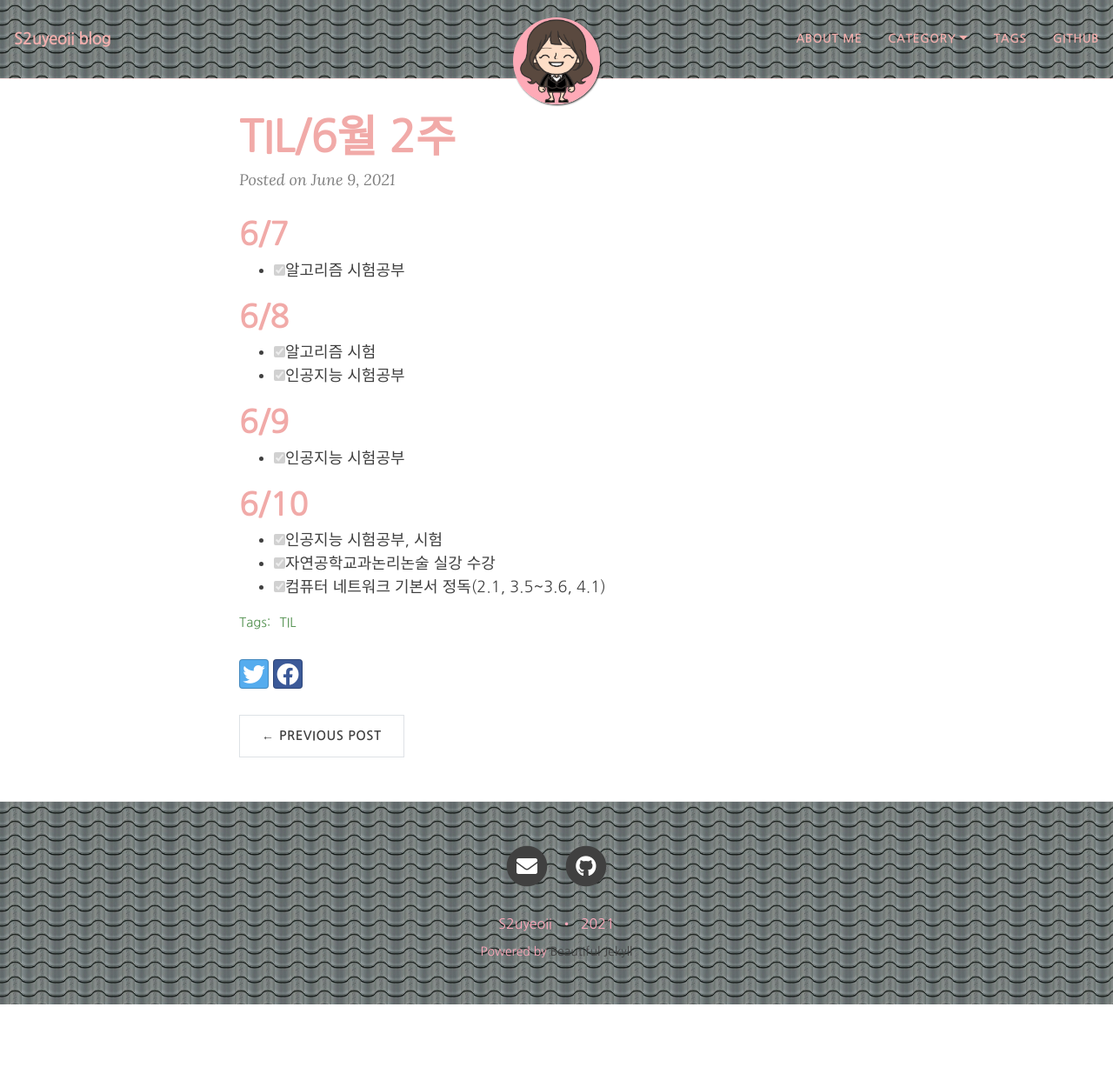
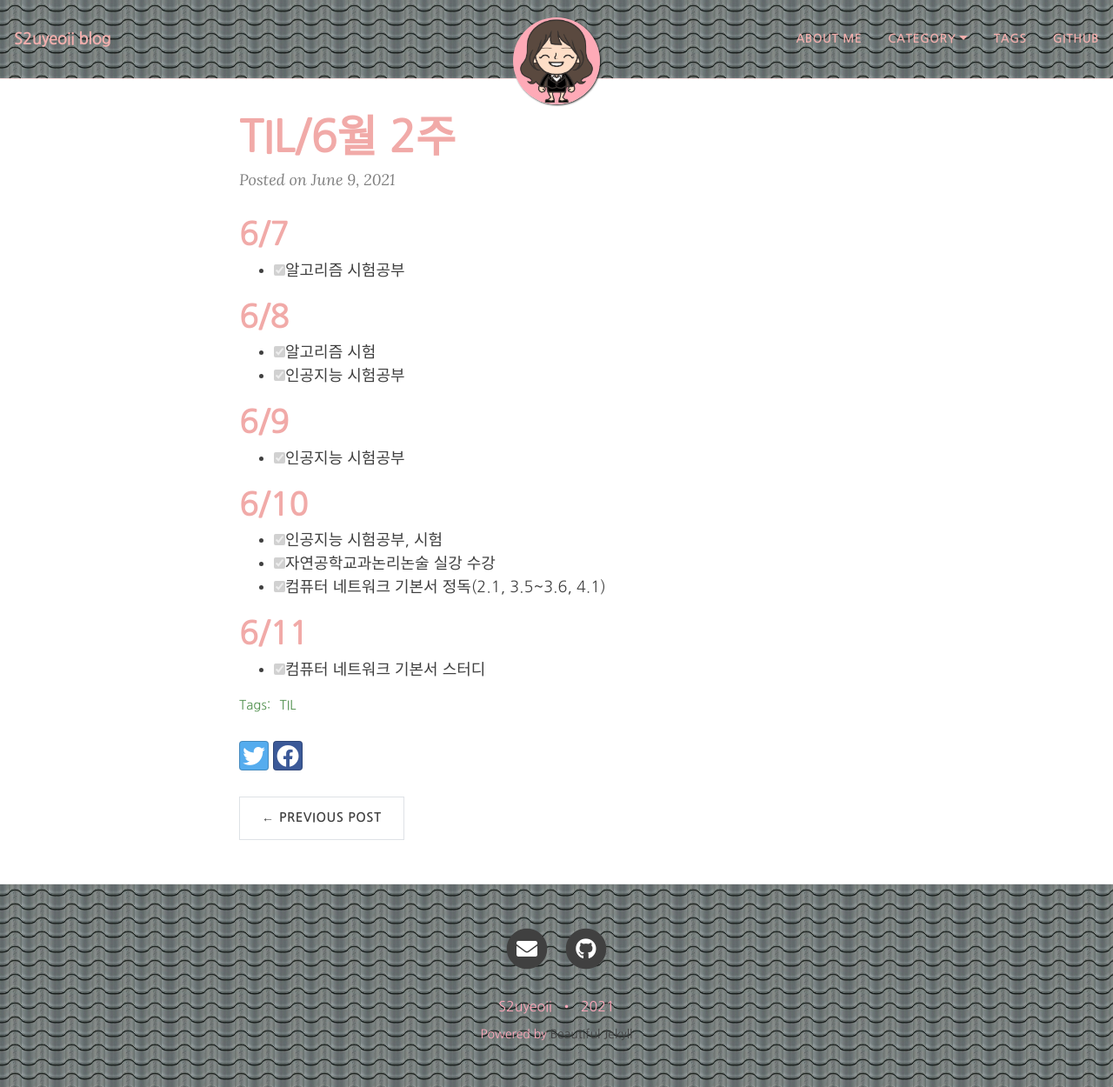
Before and after one commit to yeoneed/yeoneed.github.io, a Jekyll site: the page built from _posts/2021-06-09-TIL-6월2주.md, in a window 1280 px wide and 1250 px high. Shown: the whole window at 87% size. Built offline with Jekyll 4.4.1, drawn with Linux system fonts in a browser that asks for light colours; nearby versions of some CDN libraries; some web fonts are replaced.

Commit message:
Update 2021-06-09-TIL-6월2주.md

```diff
--- a/_posts/2021-06-09-TIL-6월2주.md
+++ b/_posts/2021-06-09-TIL-6월2주.md
@@ -22,3 +22,6 @@ category: [TIL]
 - [x] 인공지능 시험공부, 시험
 - [x] 자연공학교과논리논술 실강 수강
 - [x] 컴퓨터 네트워크 기본서 정독(2.1, 3.5~3.6, 4.1)
+
+# 6/11
+- [x] 컴퓨터 네트워크 기본서 스터디
```
